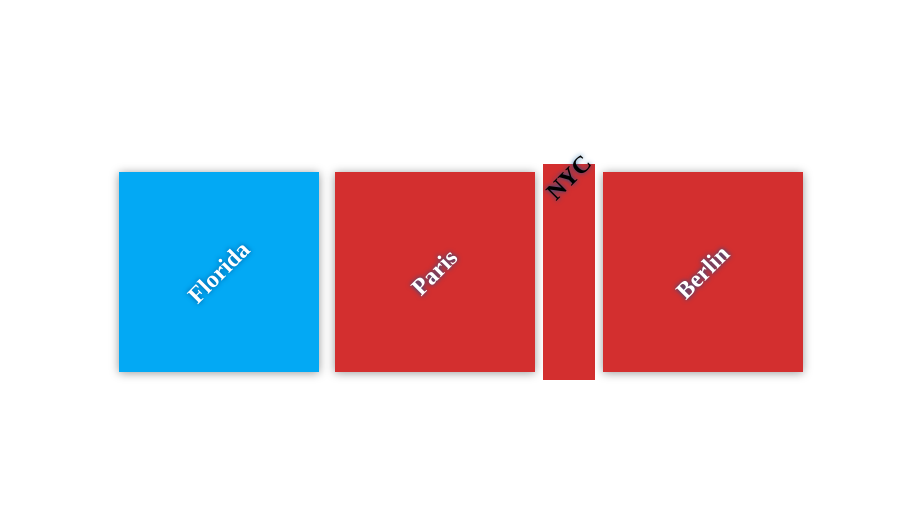
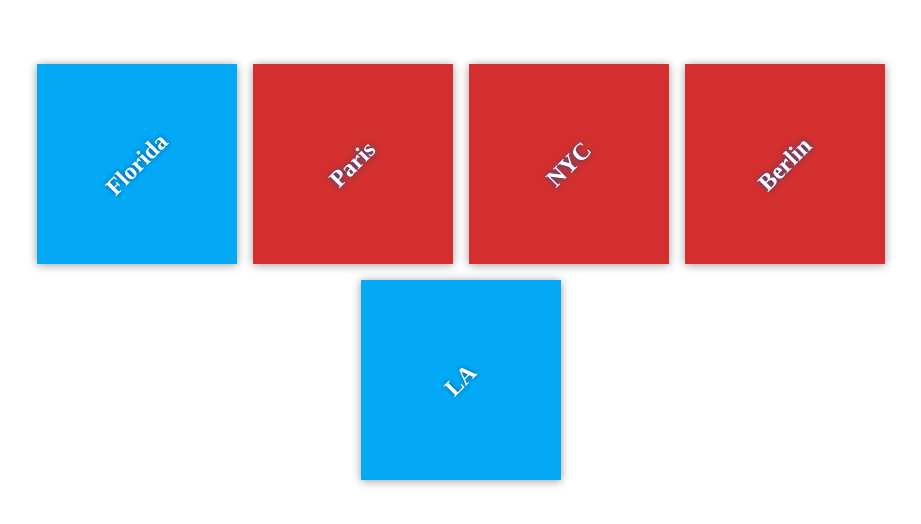
Before and after one commit to mirekum/my-travel-plans, a plain HTML site: page index.html in a window 1280 px wide. Shown: the part 128-652 px from the top of the page, without its empty margins (179-1100 px from the left). Drawn offline with Linux system fonts and the light colour scheme.

Commit message:
add another city

```diff
--- a/index.html
+++ b/index.html
@@ -18,13 +18,17 @@
                 <h2>Paris</h2>
             </div>
 
-	    <div class=destination" id="paris">
+	    <div class="destination" id="paris">
 		<h2>NYC</h2>
 	    </div>
 
             <div class="destination" id="paris">
                 <h2>Berlin</h2>
             </div>
+
+	    <div class="destination" id="florida">
+		<h2>LA</h2>
+	    </div>
         </div>
     </div>
 
```
